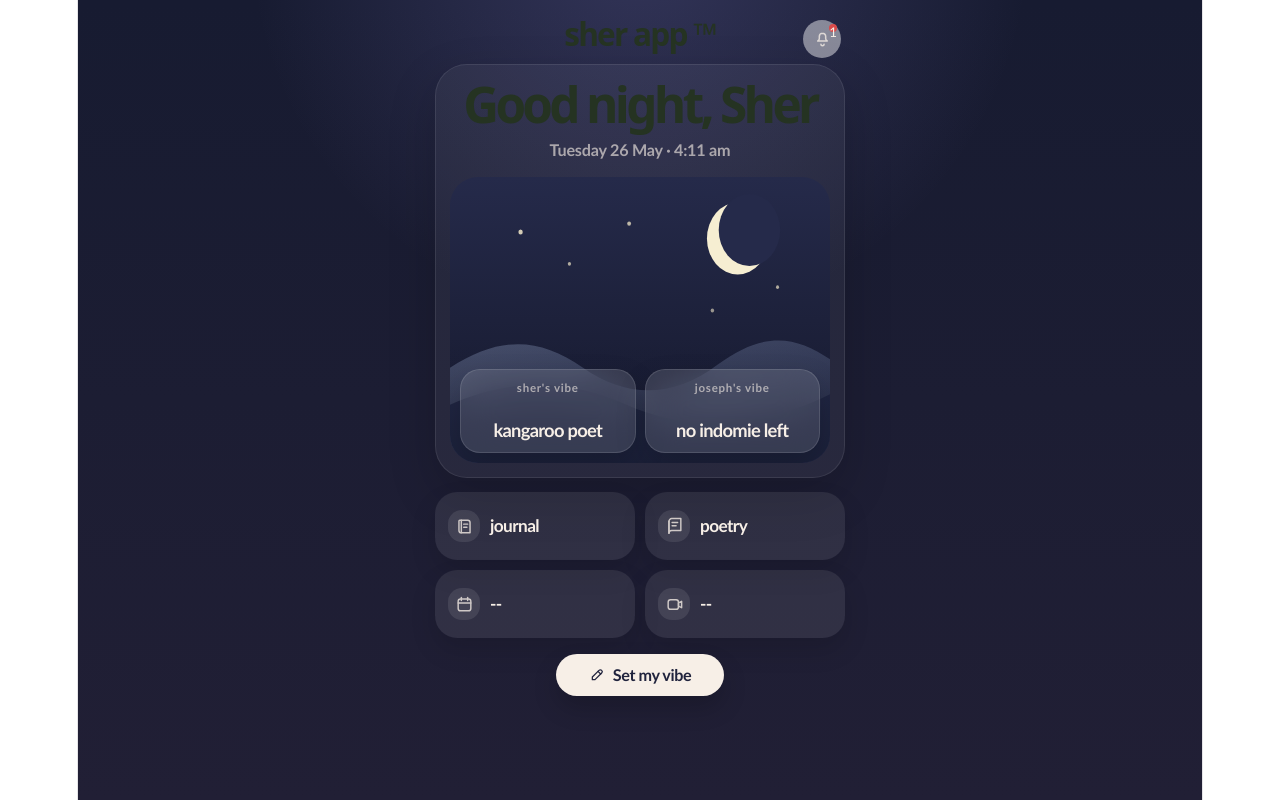
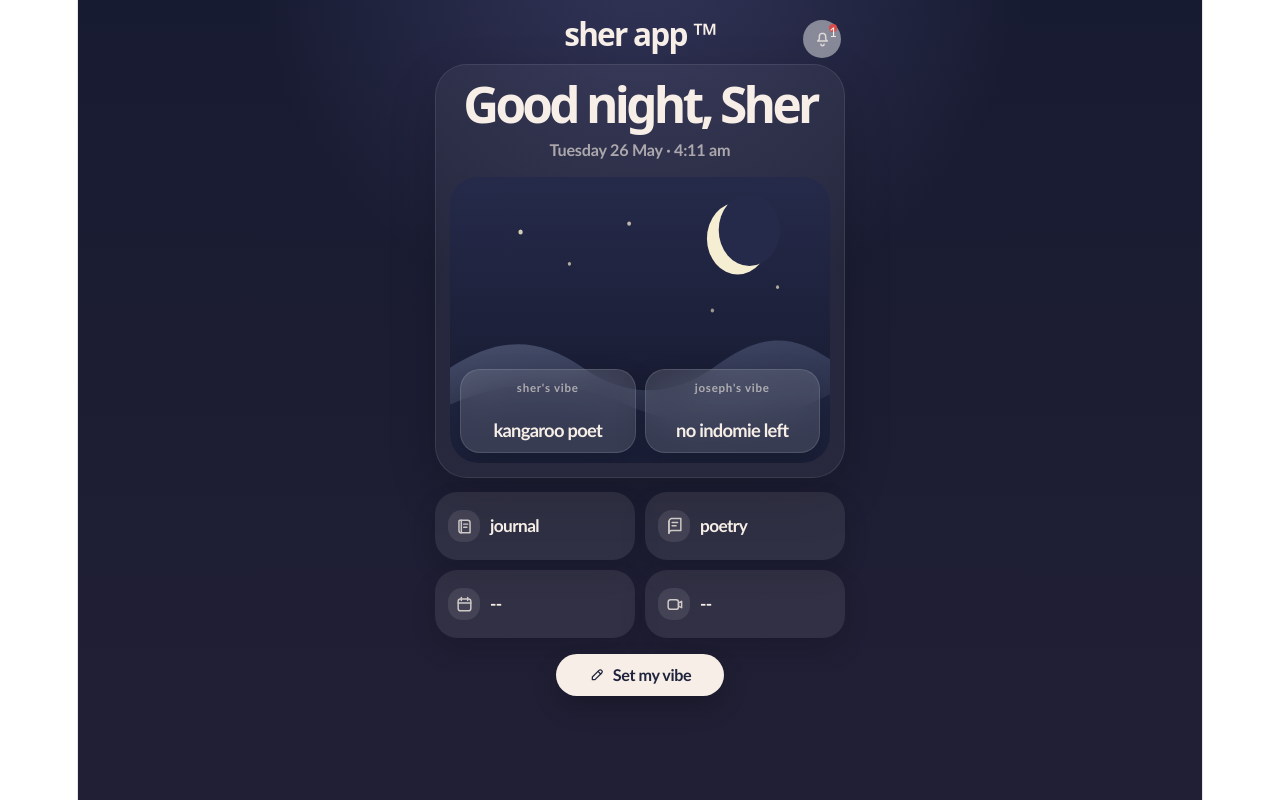
Before and after one commit to Pineapplecookiemonster/sher1, a React (Vite) app: page / in a window 1280 px wide. Built offline with nearby package versions, Linux system fonts and the light colour scheme; a web font is replaced by a local one.

Commit message:
fixed colour design

```diff
--- a/src/styles/SherApp.css
+++ b/src/styles/SherApp.css
@@ -449,7 +449,6 @@
   text-align: center;
 
   background: #fff8ea;
-  color: #253322 !important;
 
   box-shadow: 0 24px 70px rgba(0, 0, 0, 0.22);
 }
@@ -665,12 +664,17 @@
 
 /* /////////////OVERRIDES ////////// */
 
-.sher-app-title,
-.sher-app-greeting,
-.modal-card,
-.modal-card p,
-.modal-card h1,
-.modal-card h2,
-.modal-card h3 {
+.day .sher-app-title,
+.day .sher-app-greeting,
+.day .modal-card,
+.day .modal-card p,
+.day .modal-card h1,
+.day .modal-card h2,
+.day .modal-card h3 {
   color: #253322 !important;
 }
+
+.night .sher-app-title,
+.night .sher-app-greeting {
+  color: #f7efe7 !important;
+}
```
